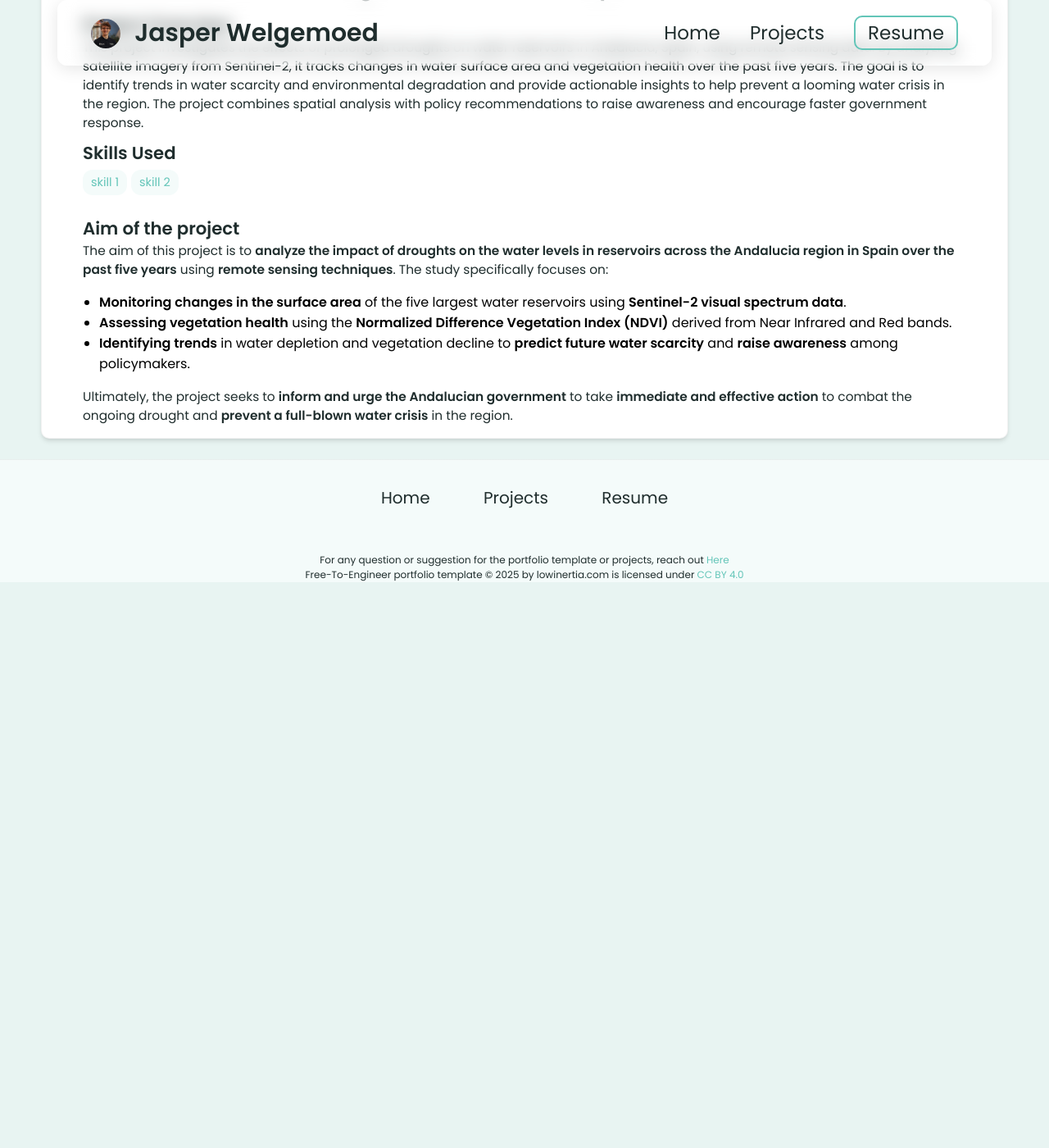
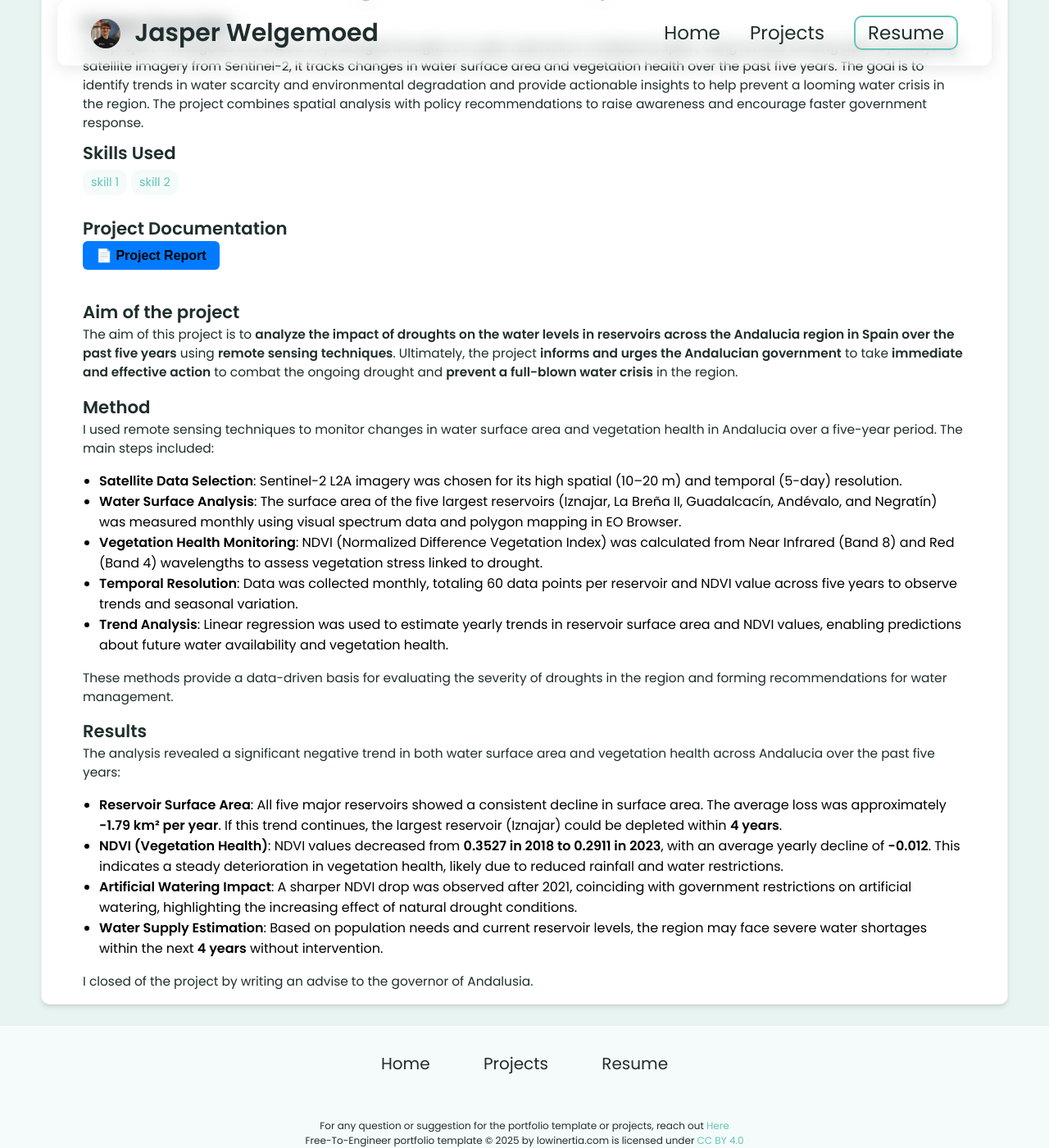
Before and after one commit to jasperwelgemoed/jasperwelgemoed.github.io, a Jekyll site: the page built from _projects/AndalusiaSat/index.md, in a window 1280 px wide and 1400 px high, scrolled down 592 px. Shown: the whole window at 82% size. Built offline with Jekyll 4.4.1, drawn with Linux system fonts in a browser that asks for light colours; before the commit the page ends 1302 px from its top, so only the background shows below that.

Commit message:
Update index.md

```diff
--- a/_projects/AndalusiaSat/index.md
+++ b/_projects/AndalusiaSat/index.md
@@ -7,13 +7,45 @@ skills:
 - skill 2
 main-image: /Andalusia.png
 ---
+## Project Documentation
+<div style="display: flex; flex-wrap: wrap; gap: 12px; margin-bottom: 20px;">
+
+  <a href="/assets/Earth_Observation_Project_Jasper_Welgemoed.pdf" target="_blank" style="
+    background-color: #007bff;
+    color: black;
+    padding: 8px 16px;
+    border-radius: 6px;
+    text-decoration: none;
+    font-weight: bold;
+    font-family: sans-serif;">
+    📄 Project Report
+  </a>
+
+</div>
 
 ## Aim of the project
 
-The aim of this project is to **analyze the impact of droughts on the water levels in reservoirs across the Andalucia region in Spain over the past five years** using **remote sensing techniques**. The study specifically focuses on:
+The aim of this project is to **analyze the impact of droughts on the water levels in reservoirs across the Andalucia region in Spain over the past five years** using **remote sensing techniques**. Ultimately, the project **informs and urges the Andalucian government** to take **immediate and effective action** to combat the ongoing drought and **prevent a full-blown water crisis** in the region.
 
-- **Monitoring changes in the surface area** of the five largest water reservoirs using **Sentinel-2 visual spectrum data**.
-- **Assessing vegetation health** using the **Normalized Difference Vegetation Index (NDVI)** derived from Near Infrared and Red bands.
-- **Identifying trends** in water depletion and vegetation decline to **predict future water scarcity** and **raise awareness** among policymakers.
+## Method
 
-Ultimately, the project seeks to **inform and urge the Andalucian government** to take **immediate and effective action** to combat the ongoing drought and **prevent a full-blown water crisis** in the region.
+I used remote sensing techniques to monitor changes in water surface area and vegetation health in Andalucia over a five-year period. The main steps included:
+
+- **Satellite Data Selection**: Sentinel-2 L2A imagery was chosen for its high spatial (10–20 m) and temporal (5-day) resolution.
+- **Water Surface Analysis**: The surface area of the five largest reservoirs (Iznajar, La Breña II, Guadalcacín, Andévalo, and Negratín) was measured monthly using visual spectrum data and polygon mapping in EO Browser.
+- **Vegetation Health Monitoring**: NDVI (Normalized Difference Vegetation Index) was calculated from Near Infrared (Band 8) and Red (Band 4) wavelengths to assess vegetation stress linked to drought.
+- **Temporal Resolution**: Data was collected monthly, totaling 60 data points per reservoir and NDVI value across five years to observe trends and seasonal variation.
+- **Trend Analysis**: Linear regression was used to estimate yearly trends in reservoir surface area and NDVI values, enabling predictions about future water availability and vegetation health.
+
+These methods provide a data-driven basis for evaluating the severity of droughts in the region and forming recommendations for water management.
+
+## Results
+
+The analysis revealed a significant negative trend in both water surface area and vegetation health across Andalucia over the past five years:
+
+- **Reservoir Surface Area**: All five major reservoirs showed a consistent decline in surface area. The average loss was approximately **-1.79 km² per year**. If this trend continues, the largest reservoir (Iznajar) could be depleted within **4 years**.
+- **NDVI (Vegetation Health)**: NDVI values decreased from **0.3527 in 2018 to 0.2911 in 2023**, with an average yearly decline of **-0.012**. This indicates a steady deterioration in vegetation health, likely due to reduced rainfall and water restrictions.
+- **Artificial Watering Impact**: A sharper NDVI drop was observed after 2021, coinciding with government restrictions on artificial watering, highlighting the increasing effect of natural drought conditions.
+- **Water Supply Estimation**: Based on population needs and current reservoir levels, the region may face severe water shortages within the next **4 years** without intervention.
+
+I closed of the project by writing an advise to the governor of Andalusia.
```
